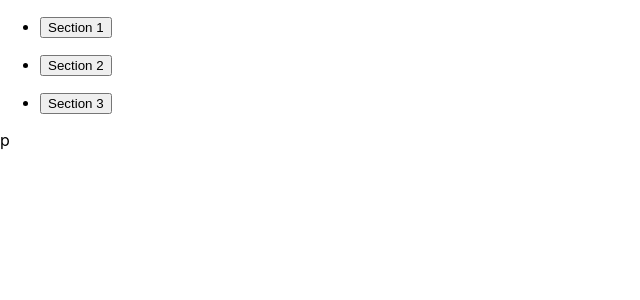
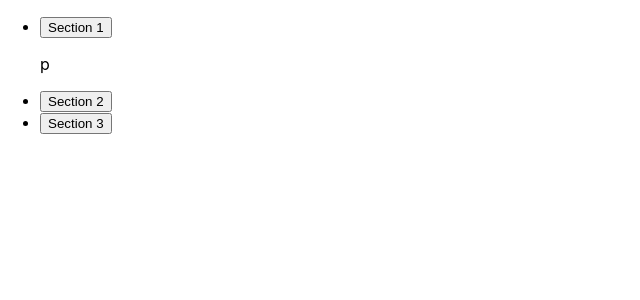
Before and after one commit to rickstylz01/react-playground, a React (Create React App) app: page / in a window 1280 px wide. Both pictures are taken after a click on the button "Section 1". Shown: the top 300 px of the page, without its empty margins (0-640 px from the left). Built offline with nearby package versions, Linux system fonts and the light colour scheme.

Commit message:
delete renderContent method and change state to null instead of 0

```diff
--- a/src/state-drills/Accordian.js
+++ b/src/state-drills/Accordian.js
@@ -5,38 +5,33 @@ class Accordian extends React.Component {
     sections: [],
   };
   state = {
-    currentTabIndex: 0
+    currentSectionIndex: null
   };
 
-  handleButtonClick(index) {
-    this.setState({ currentTabIndex: index })
+  setActiveSection(index) {
+    this.setState({ currentSectionIndex: index })
   }
+
   renderButtons() {
     return this.props.sections.map((section, index) => (
-      <ul key={index}>
       <li key={index}>
-          <button key={index} onClick={() => this.handleButtonClick(index)}>
+        <button
+          key={index}
+          onClick={() => this.setActiveSection(index)}
+        >
           {section.title}
         </button>
+        {(this.state.currentSectionIndex === index) && <p>p</p>}
       </li>
-      </ul>
     ))
   }
-  renderContent() {
-    // const currentTab = this.props.sections[this.state.currentTabIndex]
-    return (
-      <div className='content'>
-        <p>p</p>
-      </div>
-    )
-  }
+
 
   render() {
     return (
-    <div>
+      <ul>
         {this.renderButtons()}
-      {this.props.sections.length && this.renderContent()}
-    </div>
+      </ul>
     )
   }
 }
```
Lines whose indentation alone changed are shown as unchanged.
